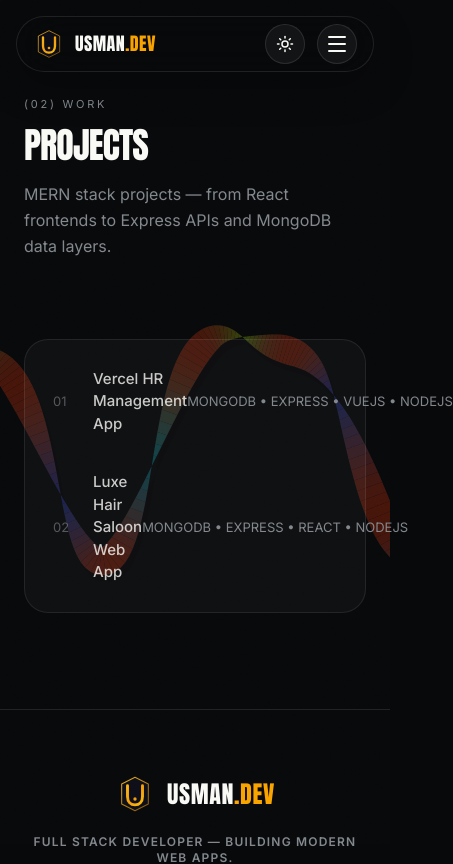
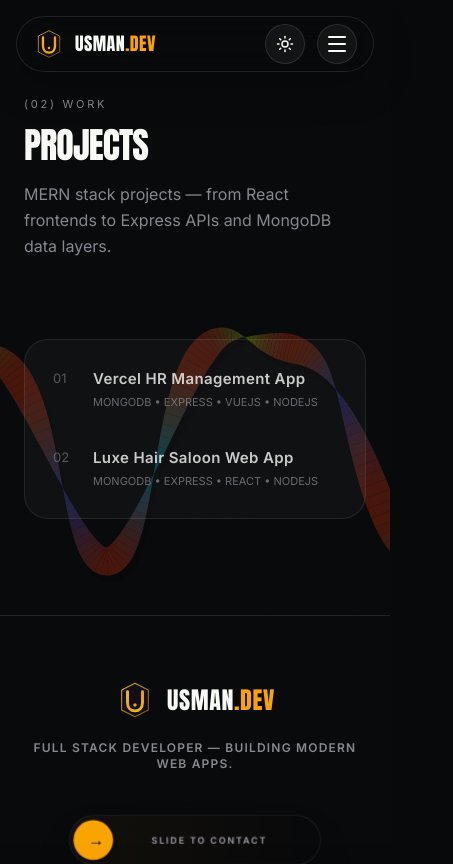
Before and after one commit to usmansHUB/portfolio, a React (Vite) app: page /projects in a window 390 px wide. Shown: the top 864 px of the page, 453 px wide, since content can reach past the window. Built offline with nearby package versions, Linux system fonts and the light colour scheme.

Commit message:
style: improve projects page mobile responsiveness

```diff
--- a/src/components/ui/image-reveal-list.jsx
+++ b/src/components/ui/image-reveal-list.jsx
@@ -15,7 +15,7 @@ export function ImageRevealList({
               href={item.href || "#"}
               target={item.href && item.href.startsWith("http") ? "_blank" : undefined}
               rel={item.href && item.href.startsWith("http") ? "noopener noreferrer" : undefined}
-              className="group flex items-center p-4.5 text-foreground/80 no-underline text-[15px] font-medium rounded-xl transition-all duration-200 hover:bg-foreground/5 hover:text-accent hover:translate-x-1">
+              className="group flex flex-col md:flex-row md:items-center p-4.5 text-foreground/80 no-underline text-[15px] font-medium rounded-xl transition-all duration-200 hover:bg-foreground/5 hover:text-accent hover:translate-x-1">
               <img
                 src={item.image}
                 alt={item.title}
@@ -24,14 +24,18 @@ export function ImageRevealList({
                            group-hover:opacity-100 group-hover:scale-100 group-hover:-top-[80px] group-hover:-translate-y-0
                            md:left-auto md:translate-x-0 md:top-1/2 md:-translate-y-1/2 md:-left-[160px]
                            md:group-hover:top-1/2 md:group-hover:-translate-y-1/2 md:group-hover:-left-[150px]" />
-              <span
-                className="text-muted-foreground/60 text-[13px] mr-4 min-w-[24px] font-normal">
-                {item.number}
-              </span>
-              {item.title}
+              <div className="flex items-center flex-grow min-w-0">
+                <span
+                  className="text-muted-foreground/60 text-[13px] mr-4 min-w-[24px] font-normal shrink-0">
+                  {item.number}
+                </span>
+                <span className="font-semibold tracking-wide truncate">
+                  {item.title}
+                </span>
+              </div>
               {item.subtitle && (
                 <span
-                  className="ml-auto text-muted-foreground text-[13px] font-normal text-right shrink-0 ml-4">
+                  className="mt-1 md:mt-0 md:ml-auto text-muted-foreground/75 text-[11px] md:text-[13px] font-normal text-left md:text-right md:shrink-0 pl-10 md:pl-4">
                   {item.subtitle}
                 </span>
               )}
```
